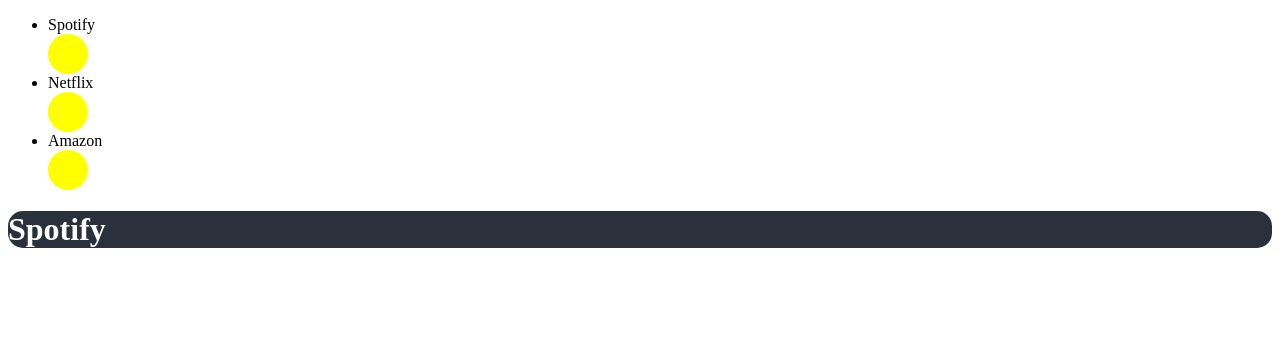
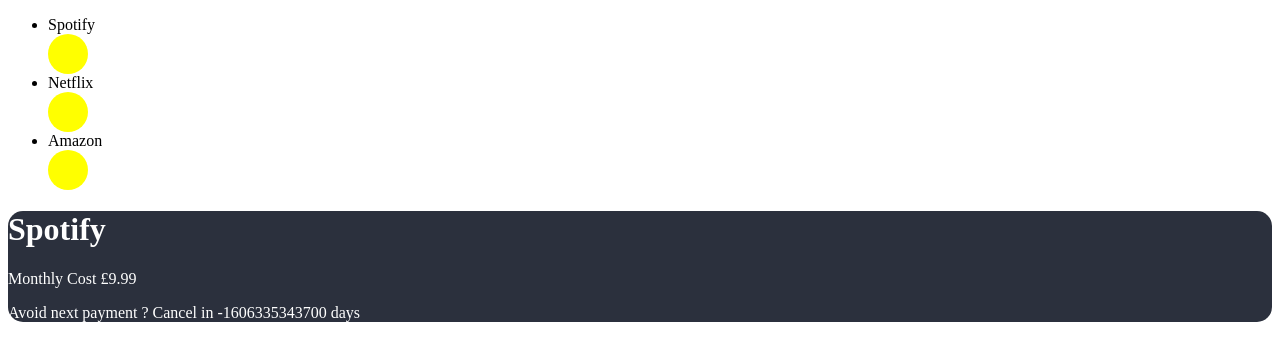
Before and after one commit to bpdm88/subscriptions-app, a React (Create React App) app: page / in a window 1280 px wide. Both pictures are taken after a click on the item "Spotify". Shown: the top 360 px of the page. Built offline with nearby package versions, Linux system fonts and the light colour scheme.

Commit message:
added date formatggin into subscription component

```diff
--- a/src/components/Subscription/Subscription.js
+++ b/src/components/Subscription/Subscription.js
@@ -1,4 +1,15 @@
 const Subscription = ({ selected }) => {
+
+    let current = Date.now();
+
+    let cancelDate = new Date(1608854400);
+
+    const convertToDays = (unixTimeStp) => {
+        return ( unixTimeStp / (1000*60*60*24));
+    }
+
+    let daysLeft = cancelDate - current;
+
 
     return (
         !selected ? null :
@@ -6,6 +17,8 @@
             <h1>
                 { selected.subscription_name }
             </h1>
+            <p>Monthly Cost £{selected.cost}</p>
+            <p>Avoid next payment ? Cancel in { daysLeft } days</p>
         </div>
     );
 };
--- a/src/data/actions/api.js
+++ b/src/data/actions/api.js
@@ -17,7 +17,7 @@
             {
                 id: 2,
                 subscription_name: "Netflix",
-                cost: 9.99,
+                cost: 30.02,
                 start: 6386387387673686,
                 payment_date: 26 / 12 / 2020,
                 notice_period: 14,
@@ -26,7 +26,7 @@
             {
                 id: 3,
                 subscription_name: "Amazon",
-                cost: 9.99,
+                cost: 6.89,
                 start: 6386387387673686,
                 payment_date: 21 / 12 / 2020,
                 notice_period: 14,
```
Also changed, not shown: 1 other file (tests, documents, lock files or other folders).
